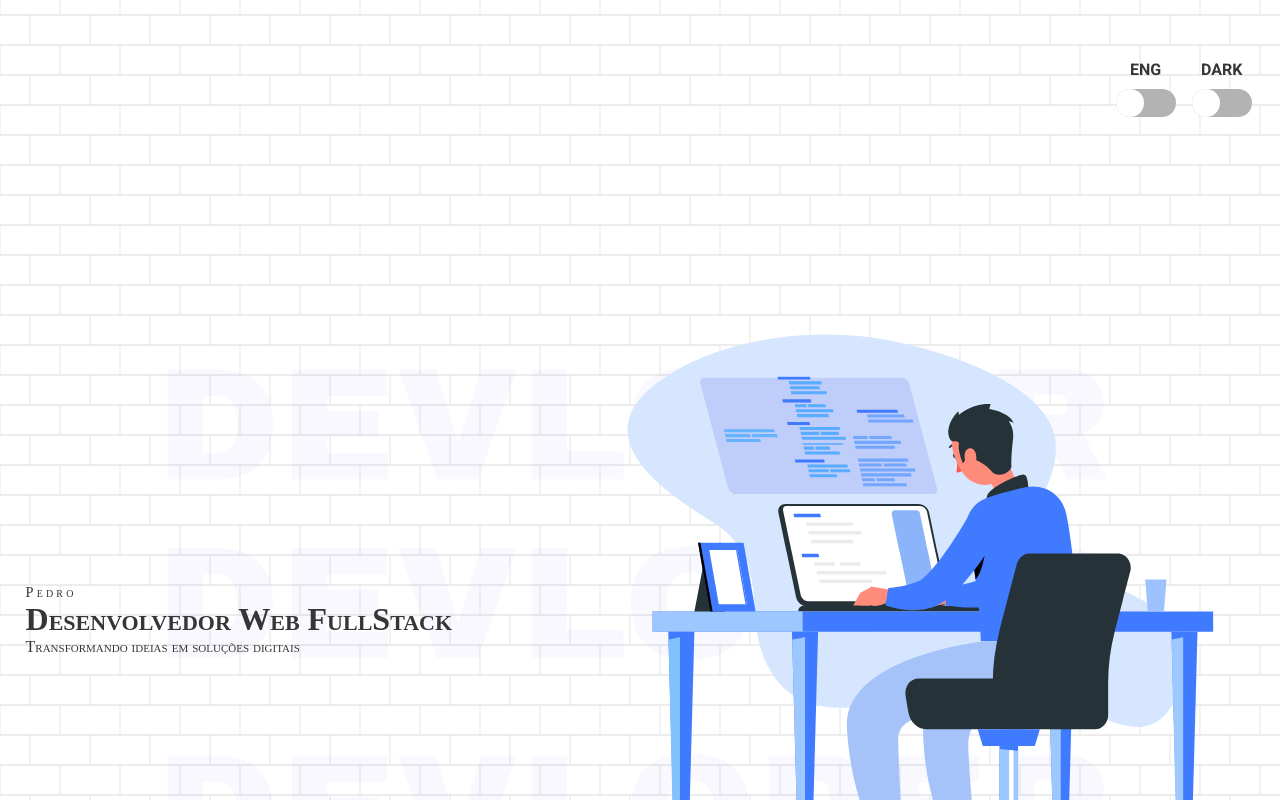
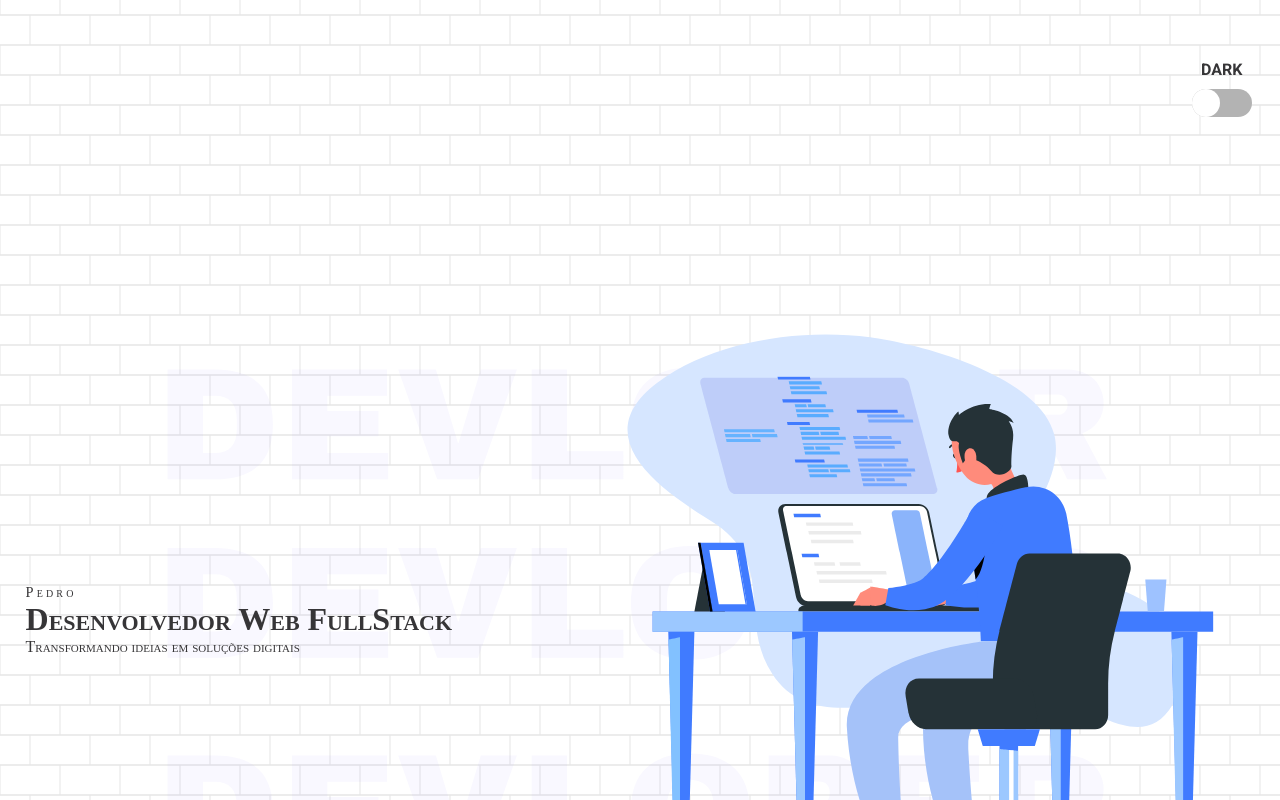
Before and after one commit to pedropaulobrasca/portfolio, a React (Vite) app: page / in a window 1280 px wide. Shown: the top 800 px of the page. Built offline with nearby package versions, Linux system fonts and the light colour scheme; no server answers; a web font is replaced by a local one.

Commit message:
fix: remove language switch

```diff
--- a/src/components/Header/index.tsx
+++ b/src/components/Header/index.tsx
@@ -9,7 +9,7 @@ interface HeaderProps {
 export const Header = ({ onThemeToggle, theme }: HeaderProps) => {
   return (
     <Container>
-      <ToggleSwitch isLanguage />
+      {/* <ToggleSwitch isLanguage /> */}
       <ToggleSwitch
         isTheme
         checked={theme === "dark"}
```
